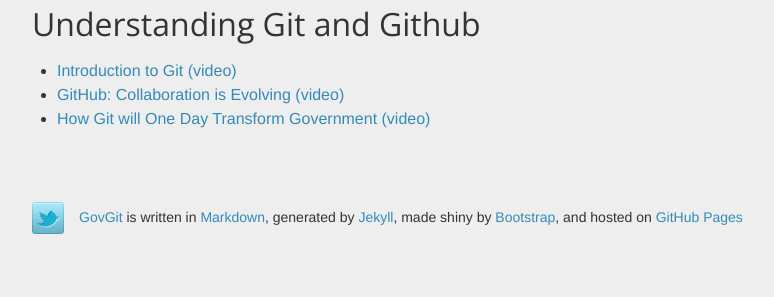
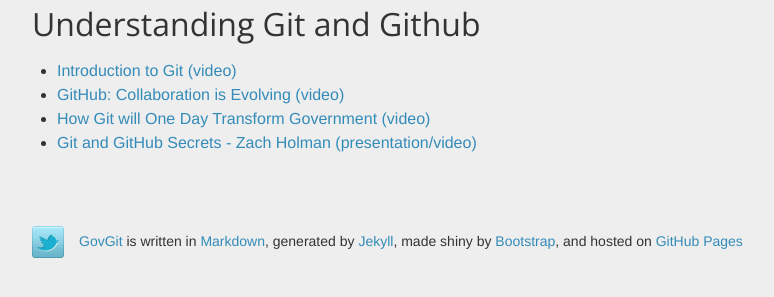
Before and after one commit to lukecharde/govgit, a Jekyll site: the page built from getting-started.markdown, in a window 1280 px wide, cut to the strip 324-621 px from the top of the page. Shown: the whole strip, without its empty margins (138-912 px from the left). Built offline with Jekyll 4.4.1, drawn with Linux system fonts in a browser that asks for light colours; nearby versions of some CDN libraries; some web fonts are replaced.

Commit message:
Update getting-started.markdown
Added Git and Github secrets video by Zach Holman.

```diff
--- a/getting-started.markdown
+++ b/getting-started.markdown
@@ -16,3 +16,4 @@
 - [Introduction to Git (video)](http://www.youtube.com/watch?v=ZDR433b0HJY)
 - [GitHub: Collaboration is Evolving (video)](http://www.youtube.com/watch?v=ZJEvpxEq3Ms)
 - [How Git will One Day Transform Government (video)](http://www.youtube.com/watch?v=CEN4XNth61o)
+- [Git and GitHub Secrets - Zach Holman (presentation/video)](http://confreaks.com/videos/1229-aloharuby2012-git-and-github-secrets)
```
